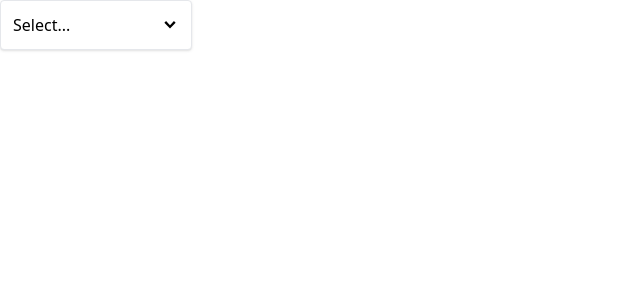
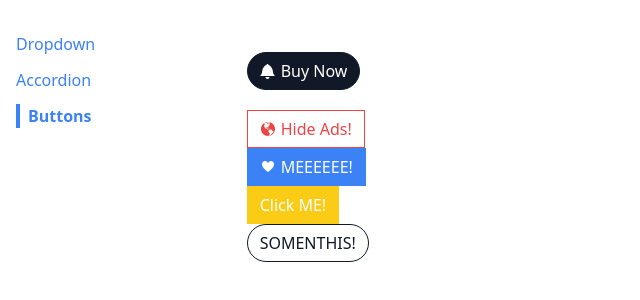
Before and after one commit to yeldynov/simple-components, a React (Vite) app: page /buttons in a window 1280 px wide. Shown: the top 300 px of the page, without its empty margins (0-640 px from the left). Built offline with nearby package versions, Linux system fonts and the light colour scheme.

Commit message:
added custom navigation

```diff
--- a/src/App.tsx
+++ b/src/App.tsx
@@ -1,32 +1,25 @@
-import { useState } from 'react';
-import Dropdown from './components/Dropdown';
-import { DropdownOption } from './types';
+import Route from './components/Route';
+import Sidebar from './components/Sidebar';
+import AccordionPage from './pages/AccordionPage';
+import ButtonPage from './pages/ButtonPage';
+import DropdownPage from './pages/DropdownPage';
 
 function App() {
-  const [selected, setSelected] = useState<DropdownOption | null>(null);
+  return (
+    <div className='container mx-auto grid grid-cols-6 gap-4 mt-4 p-4'>
+      <Sidebar />
 
-  const handleSelect = (option: DropdownOption) => {
-    setSelected(option);
-  };
-
-  const options: DropdownOption[] = [
-    {
-      label: 'Red',
-      value: 'red',
-    },
-    {
-      label: 'Green',
-      value: 'green',
-    },
-    {
-      label: 'Blue',
-      value: 'blue',
-    },
-  ];
-
-  return (
-    <div className='flex'>
-      <Dropdown onChange={handleSelect} value={selected} options={options} />
+      <div className='col-span-5'>
+        <Route path='/accordion'>
+          <AccordionPage />
+        </Route>
+        <Route path='/'>
+          <DropdownPage />
+        </Route>
+        <Route path='/buttons'>
+          <ButtonPage />
+        </Route>
+      </div>
     </div>
   );
 }
--- /dev/null
+++ b/src/components/Link.tsx
@@ -0,0 +1,38 @@
+import React from 'react';
+import classNames from 'classnames';
+import useNavigation from '../hooks/useNavigation';
+
+type Props = {
+  to: string;
+  children: React.ReactNode;
+  className?: string;
+  activeClassName?: string;
+};
+
+export default function Link({
+  to,
+  children,
+  className,
+  activeClassName,
+}: Props) {
+  const { navigate, currentPath } = useNavigation();
+
+  const classes = classNames(
+    'text-blue-500',
+    className,
+    currentPath === to && activeClassName
+  );
+
+  const handleClick = (e: React.MouseEvent<HTMLElement>) => {
+    if (e.ctrlKey || e.metaKey) return;
+
+    e.preventDefault();
+    navigate(to);
+  };
+
+  return (
+    <a className={classes} href={to} onClick={handleClick}>
+      {children}
+    </a>
+  );
+}
--- /dev/null
+++ b/src/components/Route.tsx
@@ -0,0 +1,17 @@
+import React from 'react';
+import useNavigation from '../hooks/useNavigation';
+
+type Props = {
+  path: string;
+  children: React.ReactElement;
+};
+
+export default function Route({ path, children }: Props) {
+  const { currentPath } = useNavigation();
+
+  if (path === currentPath) {
+    return children;
+  }
+
+  return null;
+}
--- /dev/null
+++ b/src/components/Sidebar.tsx
@@ -0,0 +1,30 @@
+import React from 'react';
+import Link from './Link';
+import { MenuItem } from '../types';
+
+type Props = {};
+
+export default function Sidebar({}: Props) {
+  const links: MenuItem[] = [
+    { label: 'Dropdown', path: '/' },
+    { label: 'Accordion', path: '/accordion' },
+    { label: 'Buttons', path: '/buttons' },
+  ];
+
+  const renderedLinks = links.map((link) => (
+    <Link
+      className='mb-3'
+      activeClassName='font-bold border-l-4 border-blue-500 pl-2'
+      key={link.label}
+      to={link.path}
+    >
+      {link.label}
+    </Link>
+  ));
+
+  return (
+    <div className='sticky top-0 flex flex-col items-start'>
+      {renderedLinks}
+    </div>
+  );
+}
--- /dev/null
+++ b/src/context/navigation.tsx
@@ -0,0 +1,45 @@
+import { createContext, useState, useEffect } from 'react';
+
+export type NavigationContextType = {
+  currentPath: string;
+  navigate: (to: string) => void;
+};
+
+const NavigationContext = createContext<NavigationContextType>(
+  {} as NavigationContextType
+);
+
+interface Props {
+  children: React.ReactNode;
+}
+
+const NavigationProvider = ({ children }: Props) => {
+  const [currentPath, setCurrentPath] = useState(window.location.pathname);
+
+  // handle user clicking -> and <- buttons in the browser
+  useEffect(() => {
+    const handler = () => {
+      setCurrentPath(window.location.pathname);
+    };
+
+    window.addEventListener('popstate', handler);
+
+    return () => {
+      window.removeEventListener('popstate', handler);
+    };
+  }, []);
+
+  const navigate = (to: string) => {
+    window.history.pushState({}, '', to);
+    setCurrentPath(to);
+  };
+
+  return (
+    <NavigationContext.Provider value={{ currentPath, navigate }}>
+      {children}
+    </NavigationContext.Provider>
+  );
+};
+
+export { NavigationProvider };
+export default NavigationContext;
--- /dev/null
+++ b/src/hooks/useNavigation.ts
@@ -0,0 +1,8 @@
+import { useContext } from 'react';
+import NavigationContext from '../context/navigation';
+
+function useNavigation() {
+  return useContext(NavigationContext);
+}
+
+export default useNavigation;
--- a/src/main.tsx
+++ b/src/main.tsx
@@ -1,8 +1,11 @@
 import React from 'react';
 import ReactDOM from 'react-dom/client';
 import App from './App';
+import { NavigationProvider } from './context/navigation';
 import './index.css';
 
 ReactDOM.createRoot(document.getElementById('root') as HTMLElement).render(
-  <App />
+  <NavigationProvider>
+    <App />
+  </NavigationProvider>
 );
--- a/src/pages/ButtonPage.tsx
+++ b/src/pages/ButtonPage.tsx
@@ -5,9 +5,6 @@ import Button from '../components/Button';
 function ButtonPage() {
   return (
     <div className='m-5'>
-      <h1 className='text-3xl border mb-4 text-center font-bold uppercase p-2'>
-        Buttons
-      </h1>
       <div>
         <Button secondary rounded className='mb-5'>
           <GoBell />
--- /dev/null
+++ b/src/pages/DropdownPage.tsx
@@ -0,0 +1,34 @@
+import { useState } from 'react';
+import Dropdown from '../components/Dropdown';
+import { DropdownOption } from '../types';
+
+function DropdownPage() {
+  const [selected, setSelected] = useState<DropdownOption | null>(null);
+
+  const handleSelect = (option: DropdownOption) => {
+    setSelected(option);
+  };
+
+  const options: DropdownOption[] = [
+    {
+      label: 'Red',
+      value: 'red',
+    },
+    {
+      label: 'Green',
+      value: 'green',
+    },
+    {
+      label: 'Blue',
+      value: 'blue',
+    },
+  ];
+
+  return (
+    <div className='flex'>
+      <Dropdown onChange={handleSelect} value={selected} options={options} />
+    </div>
+  );
+}
+
+export default DropdownPage;
--- a/src/types.ts
+++ b/src/types.ts
@@ -8,3 +8,8 @@ export interface DropdownOption {
   label: string;
   value: string;
 }
+
+export interface MenuItem {
+  label: string;
+  path: string;
+}
```
